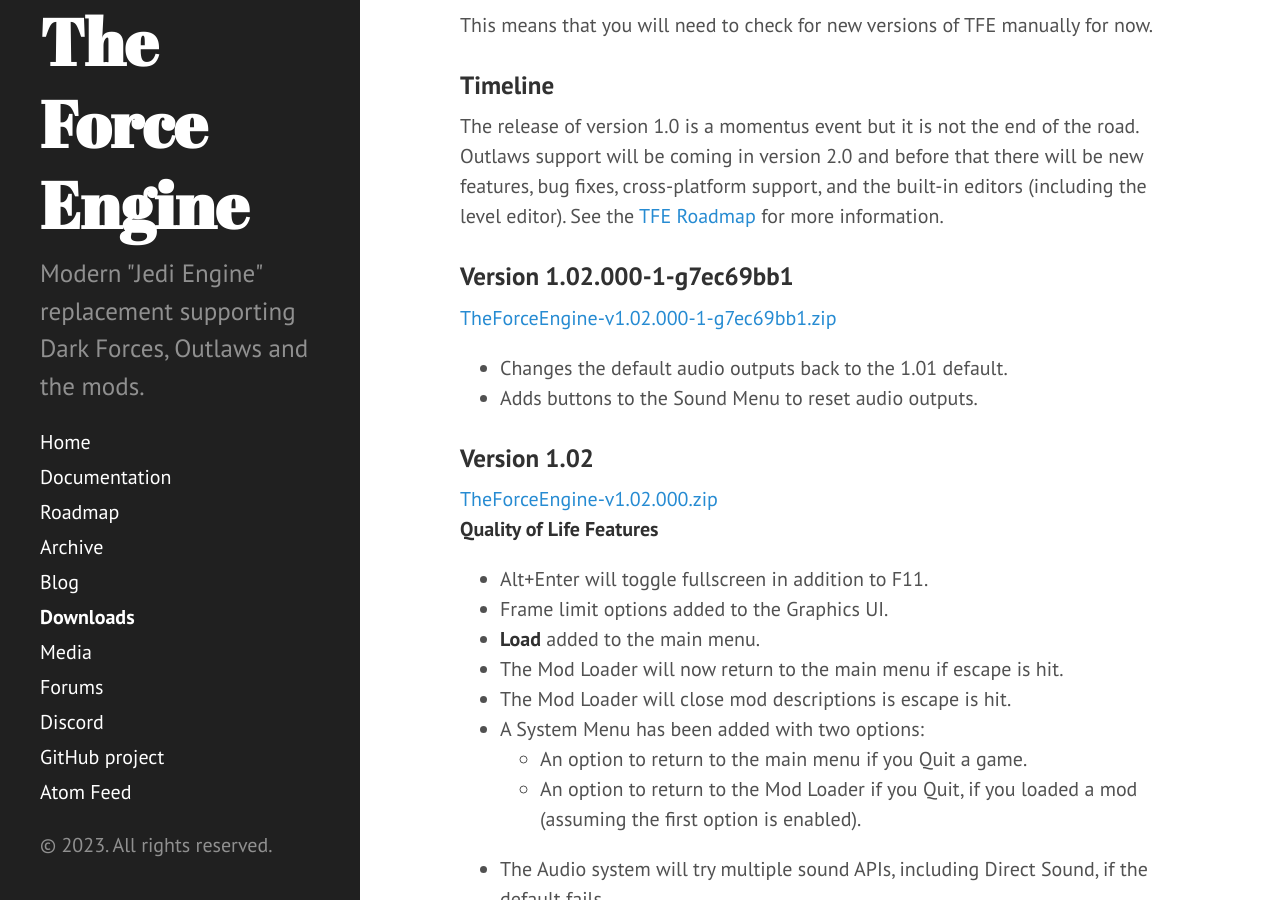
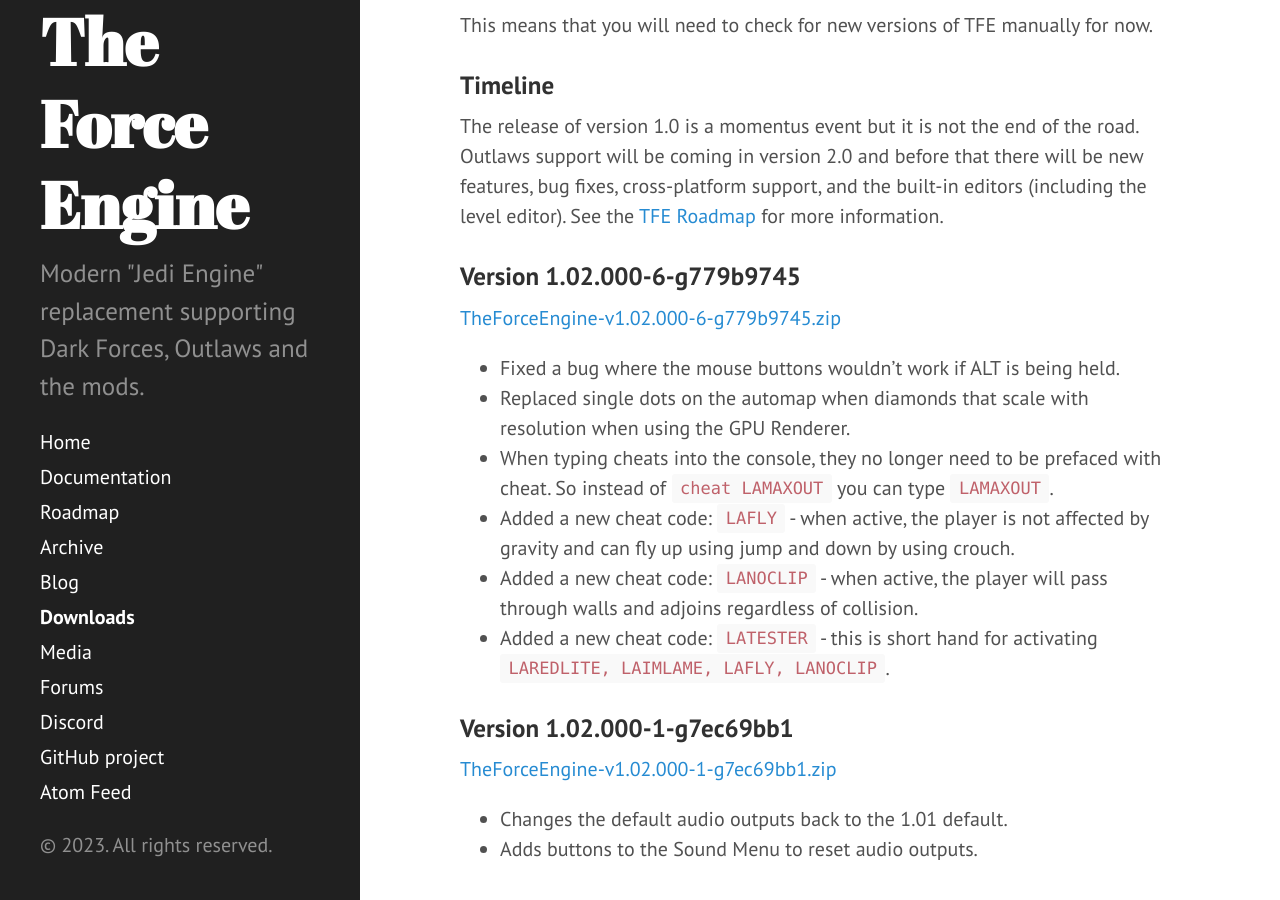
Before and after one commit to TheForceEngine/TheForceEngine.github.io, a Jekyll site: the page built from downloads.md, in a window 1280 px wide and 900 px high, scrolled down 410 px. Built offline with Jekyll 4.4.1, drawn with Linux system fonts in a browser that asks for light colours.

Commit message:
Update downloads.md

```diff
--- a/downloads.md
+++ b/downloads.md
@@ -10,6 +10,15 @@
 
 ### Timeline
 The release of version 1.0 is a momentus event but it is not the end of the road. Outlaws support will be coming in version 2.0 and before that there will be new features, bug fixes, cross-platform support, and the built-in editors (including the level editor). See the [TFE Roadmap](Roadmap.md) for more information.
+
+### Version 1.02.000-6-g779b9745
+[TheForceEngine-v1.02.000-6-g779b9745.zip](archive/TheForceEngine-v1.02.000-6-g779b9745.zip) <br>
+* Fixed a bug where the mouse buttons wouldn't work if ALT is being held.
+* Replaced single dots on the automap when diamonds that scale with resolution when using the GPU Renderer.
+* When typing cheats into the console, they no longer need to be prefaced with cheat. So instead of `cheat LAMAXOUT` you can type `LAMAXOUT`.
+* Added a new cheat code: `LAFLY` - when active, the player is not affected by gravity and can fly up using jump and down by using crouch.
+* Added a new cheat code: `LANOCLIP` - when active, the player will pass through walls and adjoins regardless of collision.
+* Added a new cheat code: `LATESTER` - this is short hand for activating `LAREDLITE, LAIMLAME, LAFLY, LANOCLIP`.
 
 ### Version 1.02.000-1-g7ec69bb1
 [TheForceEngine-v1.02.000-1-g7ec69bb1.zip](archive/TheForceEngine-v1.02.000-1-g7ec69bb1.zip) <br>
```
